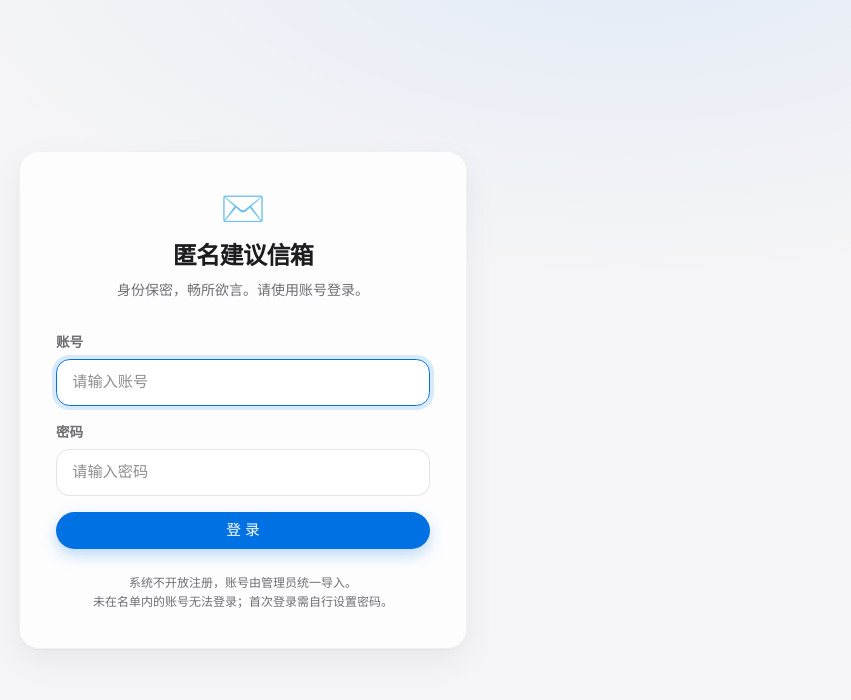
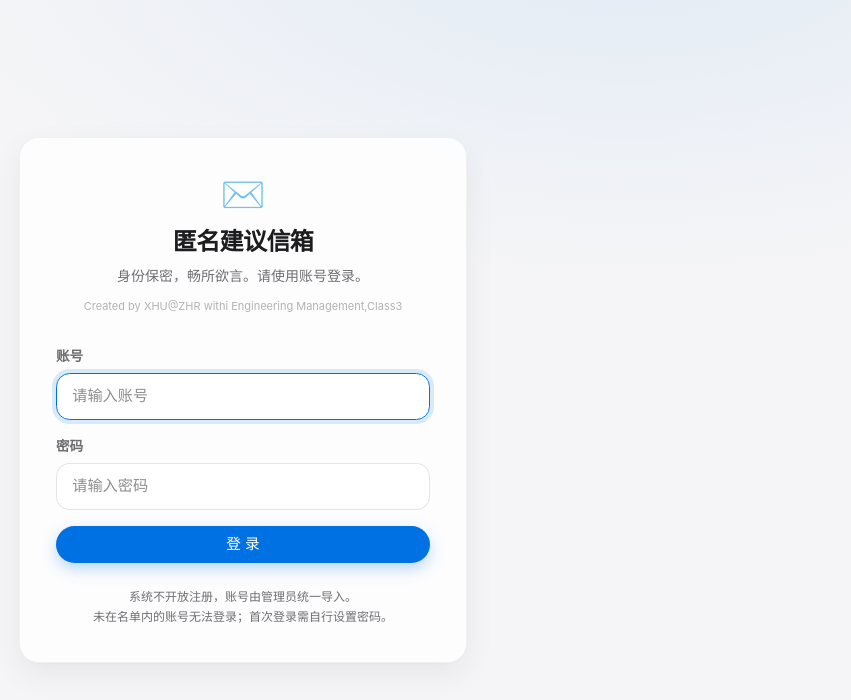
Before and after one commit to LEI3319451141/----, a Next.js app in the folder anon-mailbox/: page /login in a window 1280 px wide. Shown: the top 700 px of the page, without its empty margins (397-1248 px from the left). Built offline with nearby package versions, Linux system fonts and the light colour scheme.

Commit message:
add credits line on login page

```diff
--- a/anon-mailbox/src/app/login/page.tsx
+++ b/anon-mailbox/src/app/login/page.tsx
@@ -159,6 +159,9 @@ export default function LoginPage() {
           <p className="text-sm text-[var(--color-ink-2)] mt-2">
             身份保密，畅所欲言。请使用账号登录。
           </p>
+          <p className="text-[11px] text-black/30 mt-3">
+            Created by XHU@ZHR withi Engineering Management,Class3
+          </p>
         </div>
         <form onSubmit={submit} className="space-y-4">
           <div>
```
